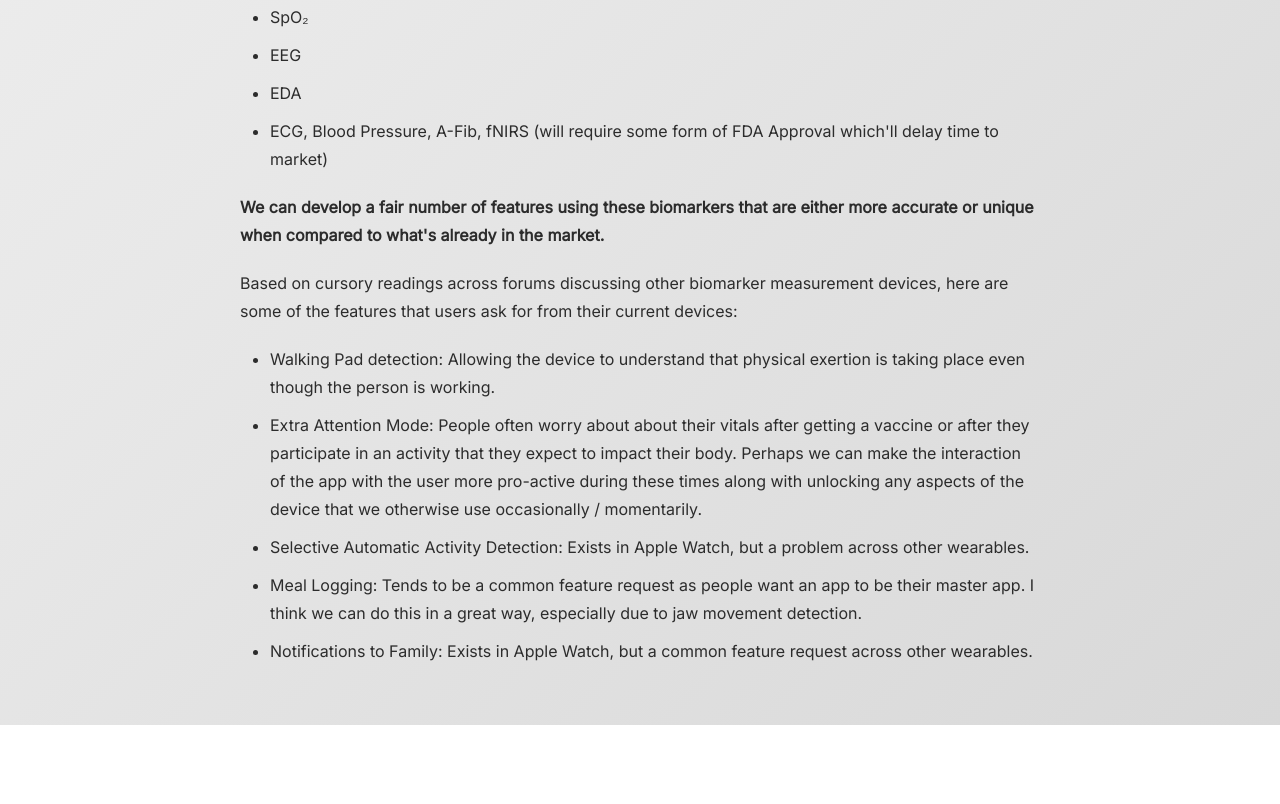
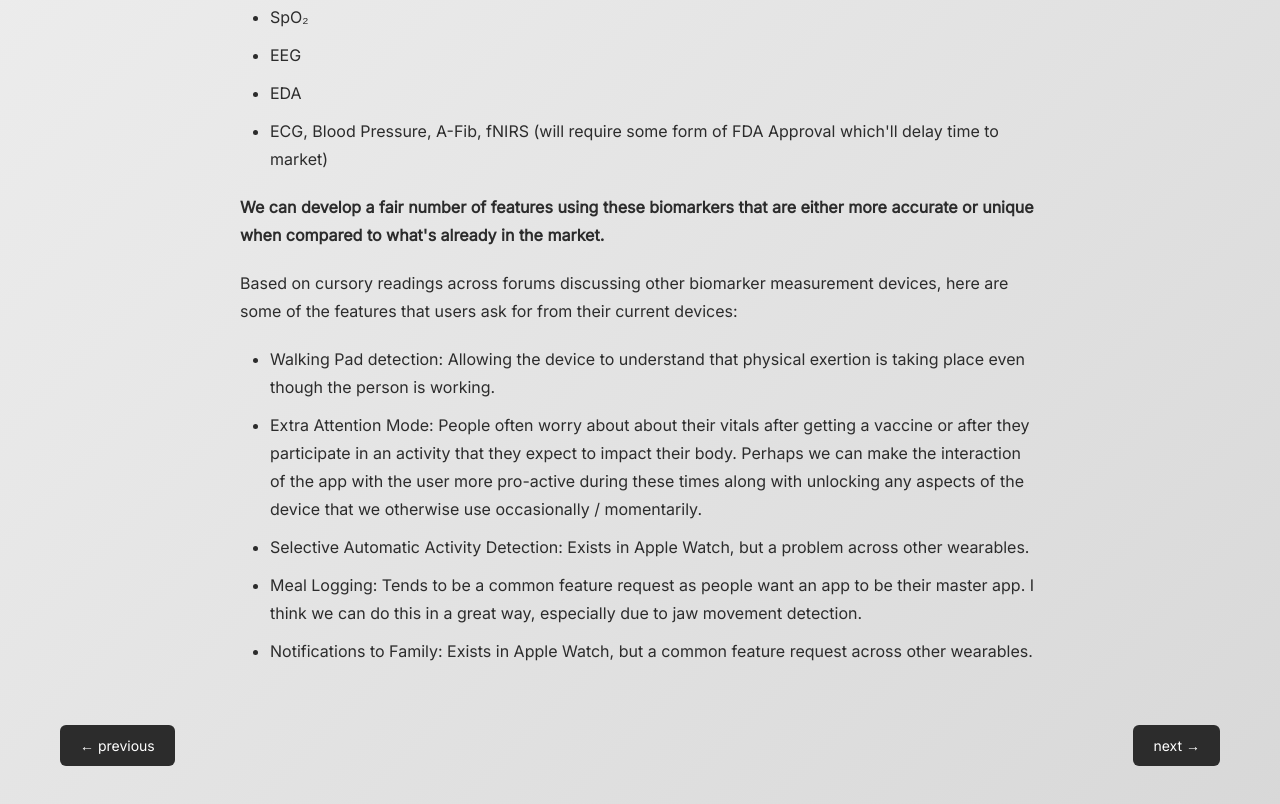
Before and after one commit to hemantgdev/hg-temple, a website built with Vite: page understanding.html in a window 1280 px wide. Shown: the part 1163-1967 px from the top of the page. Before the commit the page ends 1888 px from the top, so only its background shows below. Built offline with nearby package versions, Linux system fonts and the light colour scheme; a web font is replaced by a local one.

Commit message:
Update understanding.html

```diff
--- a/understanding.html
+++ b/understanding.html
@@ -60,6 +60,11 @@
                 <li>Notifications to Family: Exists in Apple Watch, but a common feature request across other wearables.</li>
             </ul>
         </div>
+
+        <div class="navigation">
+            <a href="index.html" class="nav-button nav-previous">← previous</a>
+            <a href="competitive.html" class="nav-button nav-next">next →</a>
+        </div>
     </div>
 </body>
 </html>
```
